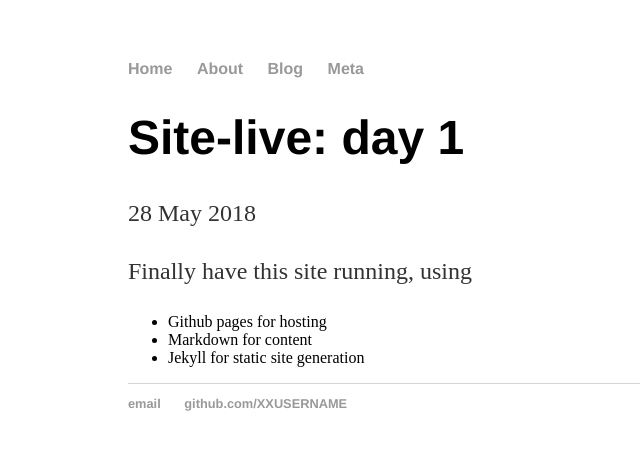
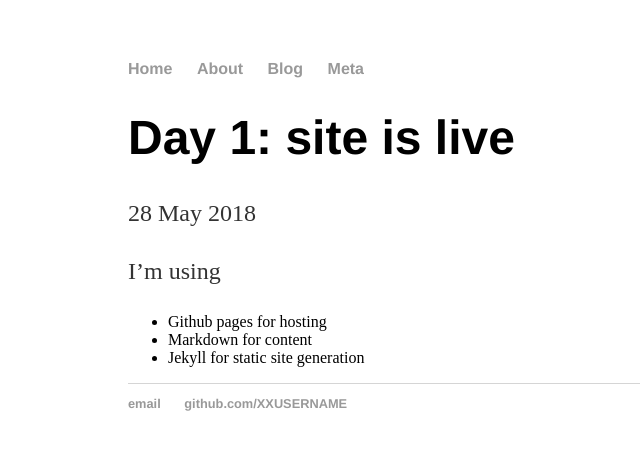
Before and after one commit to KineticLensman/KineticLensman.github.io, a Jekyll site: the page built from _posts/2018-05-28-site-launched.md, in a window 1280 px wide. Shown: the top 450 px of the page, without its empty margins (64-704 px from the left). Built offline with Jekyll 4.4.1, drawn with Linux system fonts in a browser that asks for light colours.

Commit message:
Update 2018-05-28-site-launched.md

```diff
--- a/_posts/2018-05-28-site-launched.md
+++ b/_posts/2018-05-28-site-launched.md
@@ -1,10 +1,10 @@
 ---
 layout: post
-title: "Site-live: day 1"
+title: "Day 1: site is live"
 date: 2018-05-28
 ---
 
-Finally have this site running, using
+I'm using
 * Github pages for hosting
 * Markdown for content
 * Jekyll for static site generation
```
